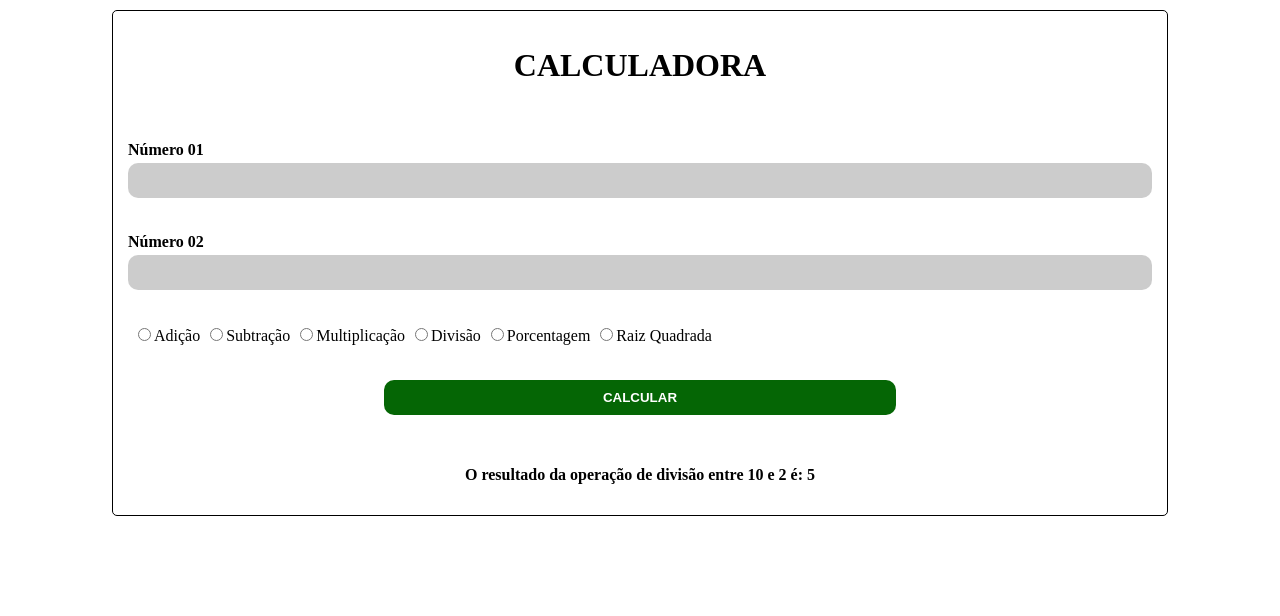
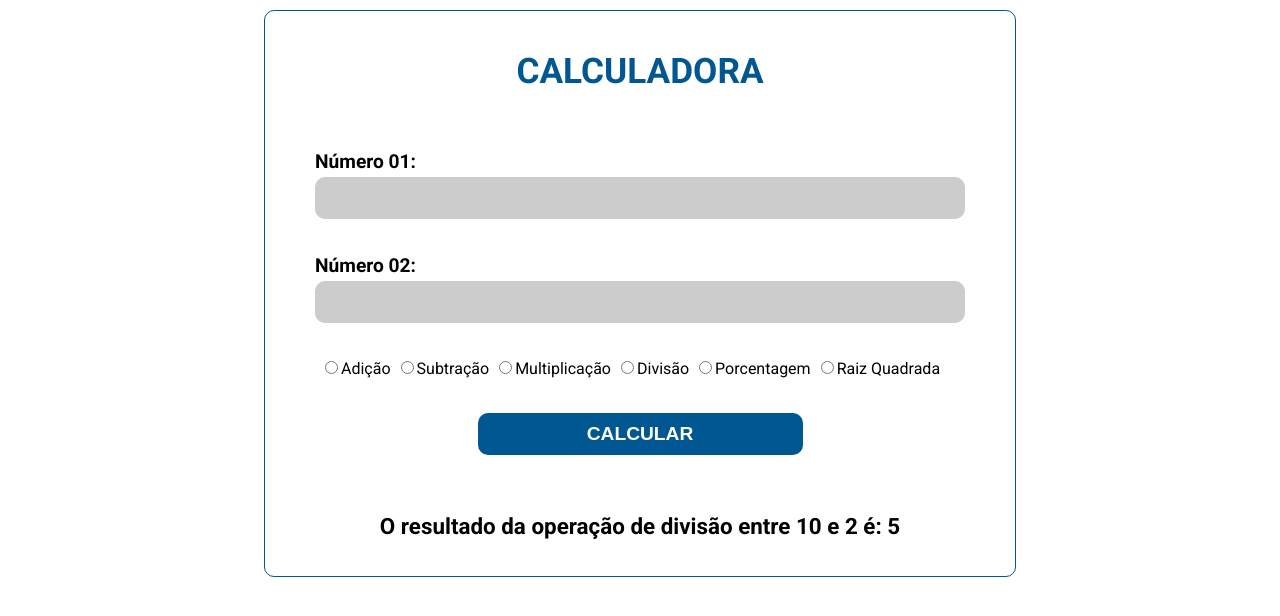
Before and after one commit to guiiiividd/calc-operations-with-two-numbers, an Angular app: page / in a window 1280 px wide. Shown: the top 616 px of the page. Built offline with nearby package versions, Linux system fonts and the light colour scheme.

Commit message:
Estilizando Fonte e Alterando Cores

```diff
--- a/src/app/form-calc/form-calc.component.css
+++ b/src/app/form-calc/form-calc.component.css
@@ -1,20 +1,28 @@
+@import url('https://fonts.googleapis.com/css2?family=Roboto:ital,wght@0,100;0,300;0,400;0,500;0,700;0,900;1,100;1,300;1,400;1,500;1,700;1,900&display=swap');
+
 form {
     width: 80vw;
+    max-width: 650px;
     margin: 10px auto;
-    padding: 15px;
+    padding: 15px 50px;
 
     display: flex;
     flex-direction: column;
     gap: 35px;
 
-    border: 1px solid #000000;
-    border-radius: 5px;
+    border: 1px solid #005791;
+    border-radius: 10px;
+
+    font-family: 'Roboto', sans-serif;
 }
 
 form h1 {
     text-transform: uppercase;
     font-weight: bold;
     text-align: center;
+    font-size: 2.2rem;
+    /* margin-bottom: 0; */
+    color: #005791;
 }
 
 form .input-group {
@@ -24,6 +32,7 @@
 
 form .input-group label {
     font-weight: bold;
+    font-size: 1.2rem;
     margin-bottom: 4px;
 }
 
@@ -33,6 +42,7 @@
     padding: 10px;
     border-radius: 10px;
     background-color: rgba(0, 0, 0, 0.2);
+    font-size: 1.2rem;
 }
 
 form .input-group input[type="number"]:hover {
@@ -47,11 +57,13 @@
 
 form button {
     border: none;
-    background-color: #056605;
+    /* background-color: #056605; */
+    background-color: #005791;
     padding: 10px;
     font-weight: bold;
     text-transform: uppercase;
     color: #ffffff;
+    font-size: 1.2rem;
     width: 50%;
     margin: 0 auto;
     border-radius: 10px;
@@ -59,10 +71,12 @@
 }
 
 form button:hover {
-    background-color: #077c07;
+    /* background-color: #077c07; */
+    background-color: #00436f;
 }
 
 form #result {
     text-align: center;
     font-weight: bold;
+    font-size: 1.4rem;
 }
--- a/src/app/form-calc/form-calc.component.html
+++ b/src/app/form-calc/form-calc.component.html
@@ -2,12 +2,12 @@
   <h1>Calculadora</h1>
 
   <div class="input-group">
-    <label for="num1">Número 01</label>
+    <label for="num1">Número 01:</label>
     <input type="number" name="num1" id="num1" />
   </div>
 
   <div class="input-group">
-    <label for="num2">Número 02</label>
+    <label for="num2">Número 02:</label>
     <input type="number" name="num2" id="num2" />
   </div>
 
```
